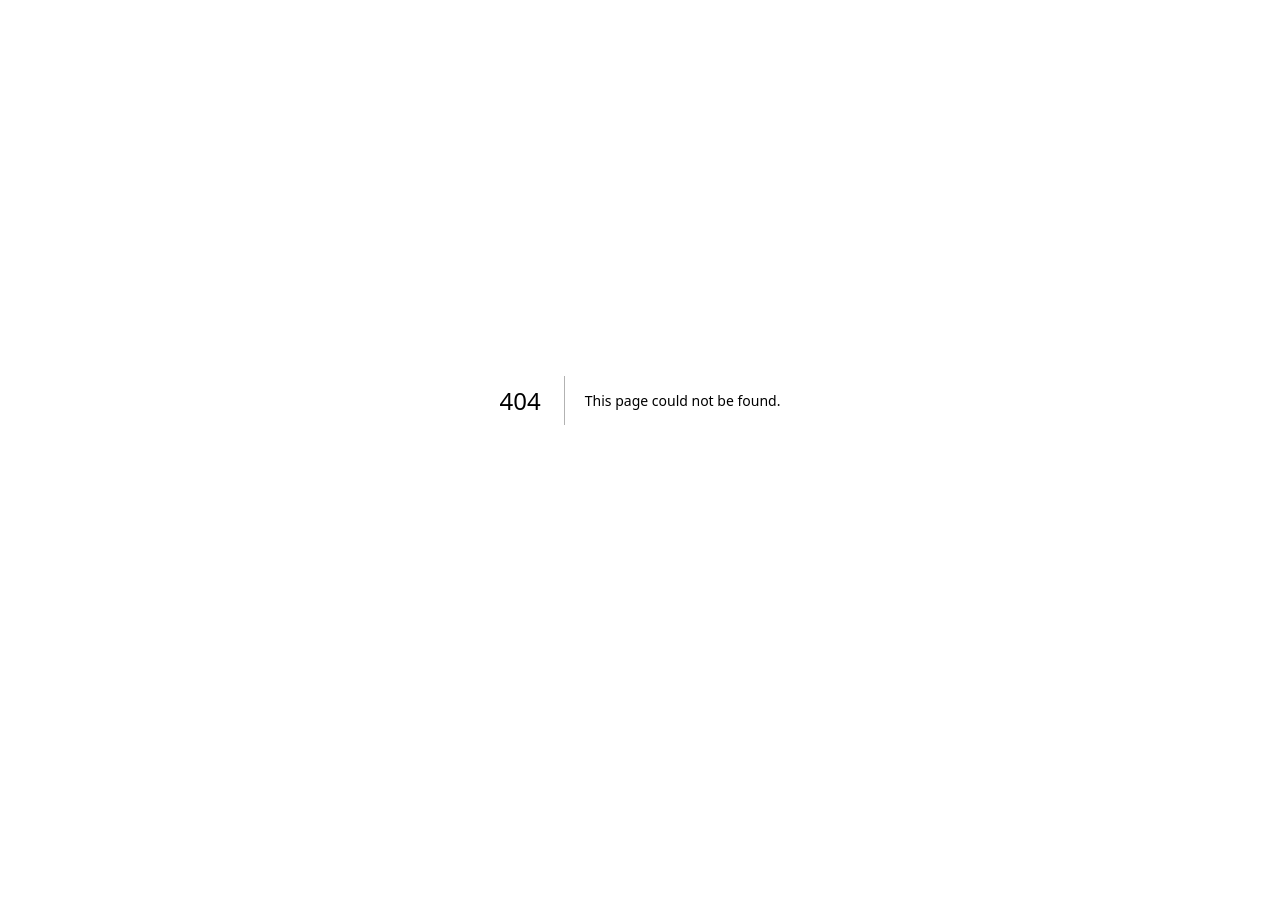
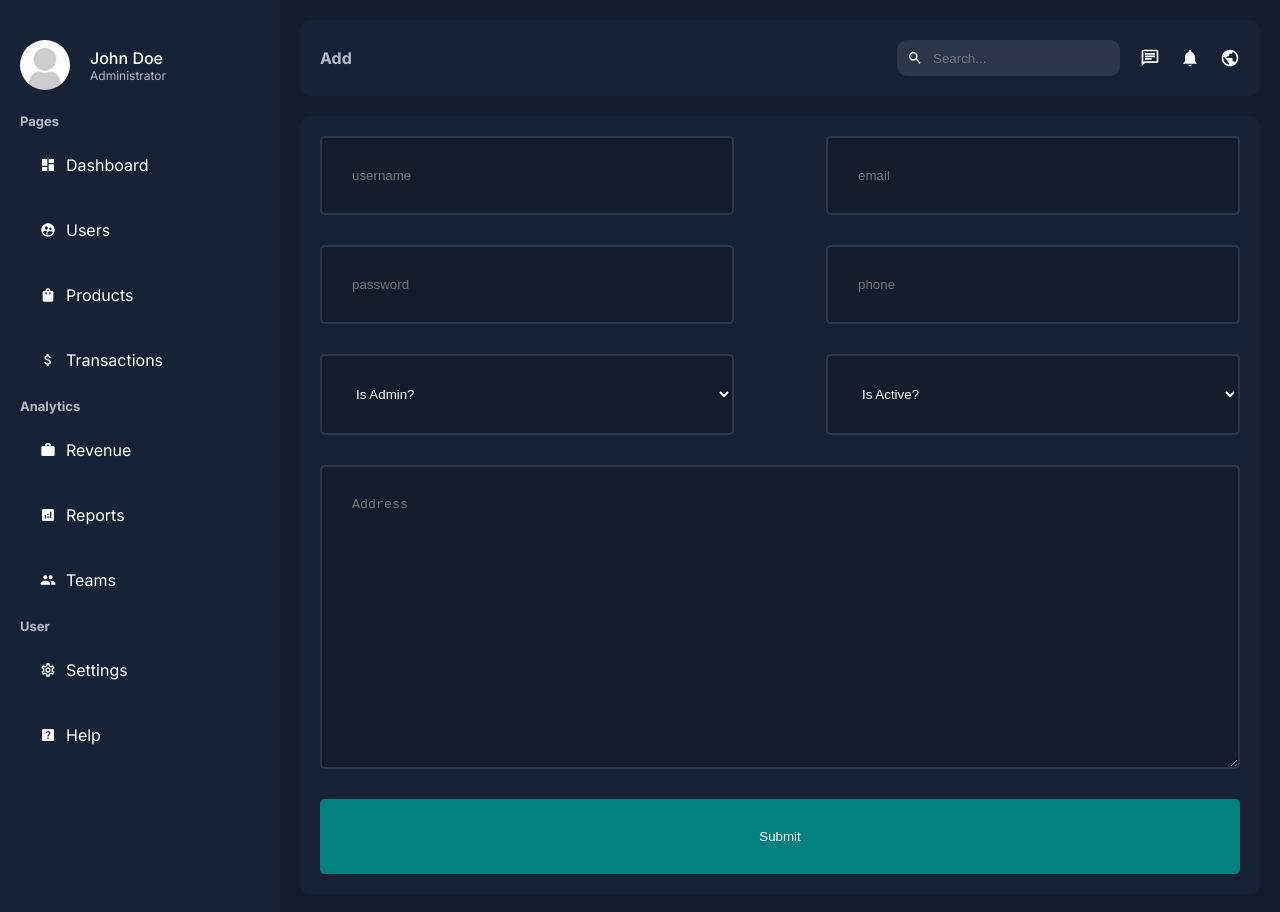
Before and after one commit to MathiasCK/next-dashboard, a Next.js app: page /dashboard/users/add in a window 1280 px wide. Before the commit this address had no page. Before the commit the page ends 800 px from the top, so only its background shows below. Built offline with nearby package versions, Linux system fonts and the light colour scheme.

Commit message:
Add product & user page

```diff
--- /dev/null
+++ b/src/app/dashboard/users/add/page.tsx
@@ -0,0 +1,42 @@
+import styles from "./add-user.module.css";
+const AddUserPage = () => {
+  return (
+    <div className={styles.container}>
+      <form className={styles.form}>
+        <input type="text" placeholder="username" name="username" required />
+        <input type="email" placeholder="email" name="email" required />
+        <input
+          type="password"
+          placeholder="password"
+          name="password"
+          required
+        />
+        <input type="phone" placeholder="phone" name="phone" />
+        <select name="isAdmin" id="isAdmin">
+          <option value="false" selected>
+            Is Admin?
+          </option>
+          <option value="false">Yes</option>
+          <option value="false">No</option>
+        </select>
+        <select name="isActive" id="isActive">
+          <option value="false" selected>
+            Is Active?
+          </option>
+          <option value="false">Yes</option>
+          <option value="false">No</option>
+        </select>
+        <textarea
+          required
+          name="address"
+          id="address"
+          rows={16}
+          placeholder="Address"
+        ></textarea>
+        <button type="submit">Submit</button>
+      </form>
+    </div>
+  );
+};
+
+export default AddUserPage;
```
Also changed, not shown: src/app/dashboard/products/add/page.tsx (added, +30 -0 lines), src/app/dashboard/products/[id]/product.module.css (renamed from src/app/components/dashboard/Products/SingleProduct/SingeProduct.module.css), src/app/dashboard/products/add/add-product.module.css (renamed from src/app/components/dashboard/Products/AddProduct/AddProduct.module.css), src/app/dashboard/users/[id]/user.module.css (renamed from src/app/components/dashboard/Users/SingleUser/SingleUser.module.css), src/app/dashboard/users/add/add-user.module.css (renamed from src/app/components/dashboard/Users/AddUser/AddUser.module.css).
